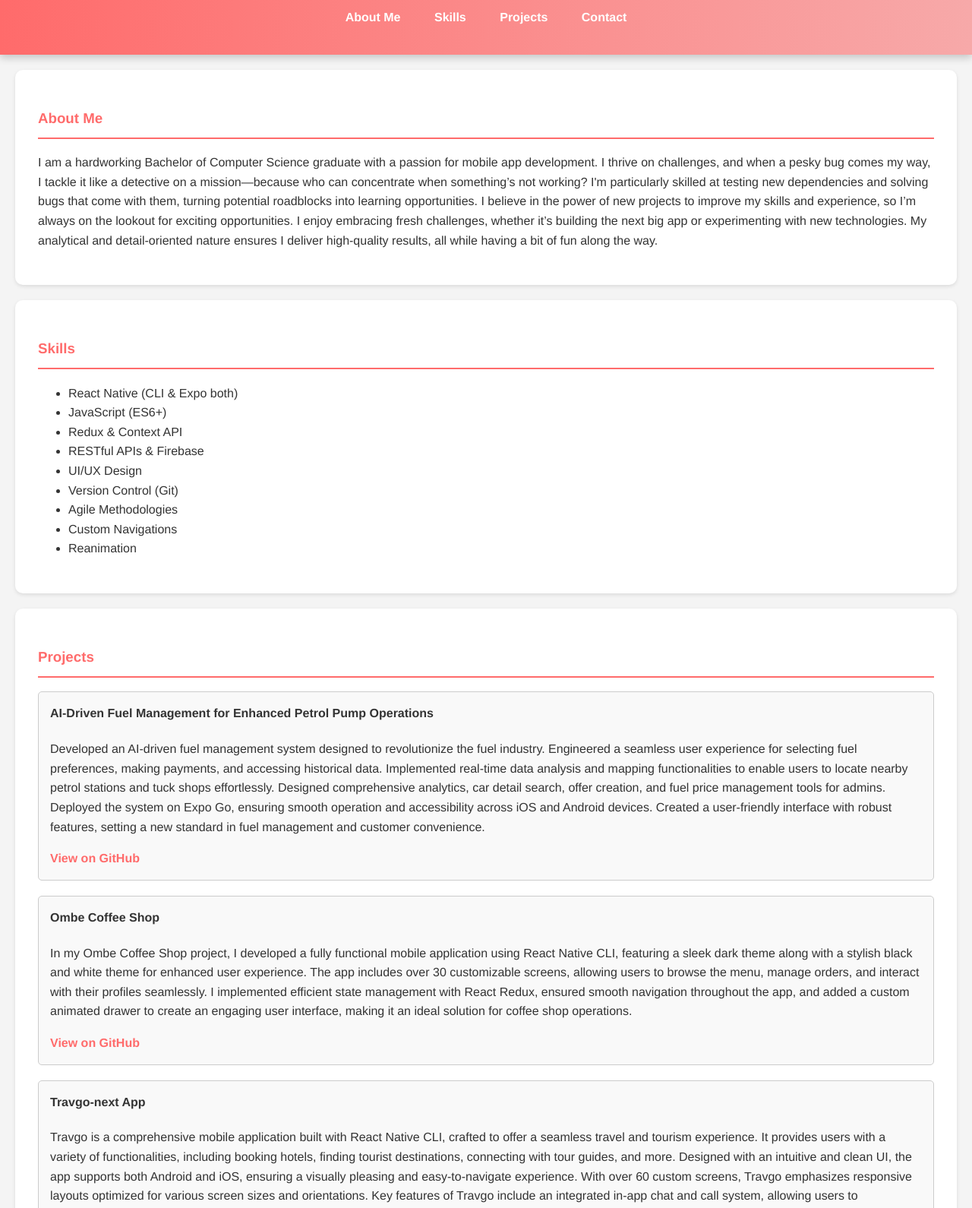
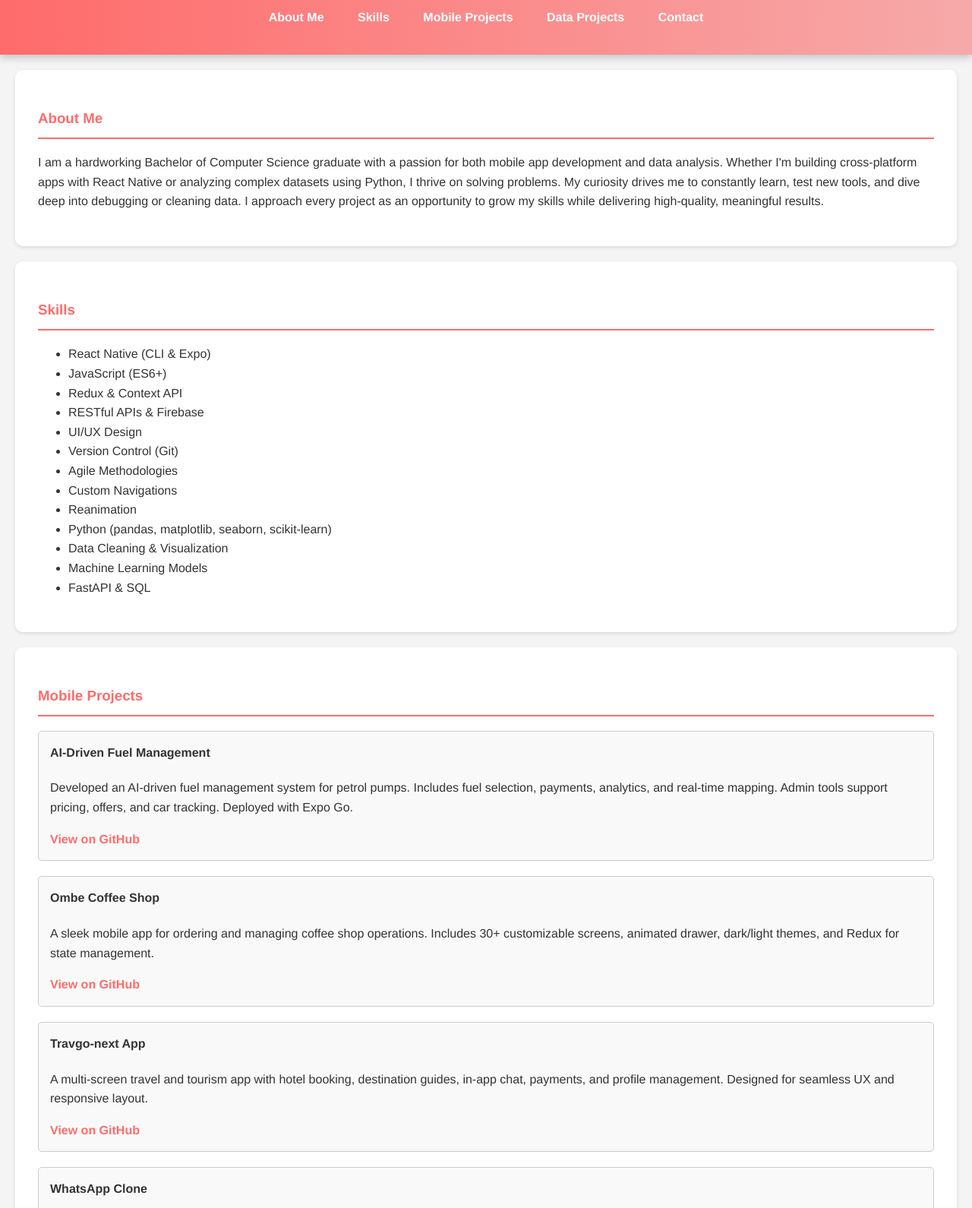
Before and after one commit to Aishaamalik/my-portfolio, a plain HTML site: page index.html in a window 1280 px wide. Shown: the part 160-1750 px from the top of the page at 76% size. Drawn offline with Linux system fonts and the light colour scheme.

Commit message:
Update index.html

```diff
--- a/index.html
+++ b/index.html
@@ -4,19 +4,20 @@
 <head>
     <meta charset="UTF-8">
     <meta name="viewport" content="width=device-width, initial-scale=1.0">
-    <title>Ayesha Malik | React Native Developer</title>
+    <title>Ayesha Malik | React Native & Data Analyst</title>
     <link rel="stylesheet" href="styles.css">
 </head>
 
 <body>
     <header>
         <h1>Ayesha Malik</h1>
-        <h2>React Native Developer | BCS Graduate</h2>
+        <h2>React Native Developer | Data Analyst | BCS Graduate</h2>
         <nav>
             <ul>
                 <li><a href="#about">About Me</a></li>
                 <li><a href="#skills">Skills</a></li>
-                <li><a href="#projects">Projects</a></li>
+                <li><a href="#projects">Mobile Projects</a></li>
+                <li><a href="#data-projects">Data Projects</a></li>
                 <li><a href="#contact">Contact</a></li>
             </ul>
         </nav>
@@ -25,20 +26,17 @@
     <section id="about">
         <h3>About Me</h3>
         <p>
-            I am a hardworking Bachelor of Computer Science graduate with a passion for mobile app development. I thrive
-            on challenges, and when a pesky bug comes my way, I tackle it like a detective on a mission—because who can
-            concentrate when something’s not working? I'm particularly skilled at testing new dependencies and solving
-            bugs that come with them, turning potential roadblocks into learning opportunities. I believe in the power
-            of new projects to improve my skills and experience, so I’m always on the lookout for exciting
-            opportunities. I enjoy embracing fresh challenges, whether it’s building the next big app or experimenting
-            with new technologies. My analytical and detail-oriented nature ensures I deliver high-quality results, all
-            while having a bit of fun along the way. </p>
+            I am a hardworking Bachelor of Computer Science graduate with a passion for both mobile app development and data analysis.
+            Whether I'm building cross-platform apps with React Native or analyzing complex datasets using Python, I thrive on solving problems.
+            My curiosity drives me to constantly learn, test new tools, and dive deep into debugging or cleaning data.
+            I approach every project as an opportunity to grow my skills while delivering high-quality, meaningful results.
+        </p>
     </section>
 
     <section id="skills">
         <h3>Skills</h3>
         <ul>
-            <li>React Native (CLI & Expo both)</li>
+            <li>React Native (CLI & Expo)</li>
             <li>JavaScript (ES6+)</li>
             <li>Redux & Context API</li>
             <li>RESTful APIs & Firebase</li>
@@ -47,62 +45,72 @@
             <li>Agile Methodologies</li>
             <li>Custom Navigations</li>
             <li>Reanimation</li>
-
-
+            <li>Python (pandas, matplotlib, seaborn, scikit-learn)</li>
+            <li>Data Cleaning & Visualization</li>
+            <li>Machine Learning Models</li>
+            <li>FastAPI & SQL</li>
         </ul>
     </section>
 
     <section id="projects">
-        <h3>Projects</h3>
+        <h3>Mobile Projects</h3>
+
         <div class="project">
-            <h4>AI-Driven Fuel Management for
-                Enhanced Petrol Pump Operations</h4>
-            <p>Developed an AI-driven fuel management system designed to
-                revolutionize the fuel industry. Engineered a seamless user
-                experience for selecting fuel preferences, making payments, and
-                accessing historical data. Implemented real-time data analysis and
-                mapping functionalities to enable users to locate nearby petrol
-                stations and tuck shops effortlessly. Designed comprehensive
-                analytics, car detail search, offer creation, and fuel price management
-                tools for admins. Deployed the system on Expo Go, ensuring smooth
-                operation and accessibility across iOS and Android devices. Created
-                a user-friendly interface with robust features, setting a new standard
-                in fuel management and customer convenience.</p>
+            <h4>AI-Driven Fuel Management</h4>
+            <p>Developed an AI-driven fuel management system for petrol pumps. Includes fuel selection, payments, analytics, and real-time mapping. Admin tools support pricing, offers, and car tracking. Deployed with Expo Go.</p>
             <a href="https://github.com/Aishaamalik/FYP" target="_blank">View on GitHub</a>
         </div>
+
         <div class="project">
             <h4>Ombe Coffee Shop</h4>
-            <p>In my Ombe Coffee Shop project, I developed a fully functional mobile application using React Native CLI,
-                featuring a sleek dark theme along with a stylish black and white theme for enhanced user experience.
-                The app includes over 30 customizable screens, allowing users to browse the menu, manage orders, and
-                interact with their profiles seamlessly. I implemented efficient state management with React Redux,
-                ensured smooth navigation throughout the app, and added a custom animated drawer to create an engaging
-                user interface, making it an ideal solution for coffee shop operations.</p>
+            <p>A sleek mobile app for ordering and managing coffee shop operations. Includes 30+ customizable screens, animated drawer, dark/light themes, and Redux for state management.</p>
             <a href="https://github.com/Aishaamalik/Food_Ordering" target="_blank">View on GitHub</a>
         </div>
 
         <div class="project">
             <h4>Travgo-next App</h4>
-            <p>Travgo is a comprehensive mobile application built with React Native CLI, crafted to offer a seamless
-                travel and tourism experience. It provides users with a variety of functionalities, including booking
-                hotels, finding tourist destinations, connecting with tour guides, and more. Designed with an intuitive
-                and clean UI, the app supports both Android and iOS, ensuring a visually pleasing and easy-to-navigate
-                experience. With over 60 custom screens, Travgo emphasizes responsive layouts optimized for various
-                screen sizes and orientations.
-
-                Key features of Travgo include an integrated in-app chat and call system, allowing users to communicate
-                directly with guides or hotel representatives via messaging, audio, or video. It also incorporates
-                secure payment options, making transactions smooth and safe. For a personalized experience, users can
-                toggle between dark and light themes. The app’s multi-screen support is structured for efficient
-                navigation, allowing travelers to browse popular destinations, find deals, manage profiles, and check
-                booking history with ease.</p>
+            <p>A multi-screen travel and tourism app with hotel booking, destination guides, in-app chat, payments, and profile management. Designed for seamless UX and responsive layout.</p>
             <a href="https://github.com/Aishaamalik/vercelapp" target="_blank">View on GitHub</a>
         </div>
 
         <div class="project">
-            <h4>WhatsApp clone</h4>
-            <p>This WhatsApp clone is a feature-rich messaging app built with React Native CLI and powered by Firebase to deliver real-time messaging and media sharing. The app uses the react-native-gifted-chat library to create a seamless and interactive chat interface that replicates the look and feel of WhatsApp. With Firebase integration, users can securely send and receive text messages, as well as media files like images, documents, and audio files, all in real time. The app’s UI includes customizable chat bubbles, user avatars, and timestamps, which together enhance the chat experience by giving it a polished, familiar appearance. Additionally, the audio messaging feature allows users to record and send voice notes, making the app versatile for different communication preferences. Overall, this WhatsApp clone combines the powerful features of React Native and Firebase to deliver a robust, scalable messaging solution.</p>
+            <h4>WhatsApp Clone</h4>
+            <p>Real-time messaging app using Firebase and react-native-gifted-chat. Supports media sharing, audio notes, customizable UI, and real-time sync across devices.</p>
             <a href="https://github.com/Aishaamalik/Chat-App" target="_blank">View on GitHub</a>
+        </div>
+    </section>
+
+    <section id="data-projects">
+        <h3>Data Analysis Projects</h3>
+
+        <div class="project">
+            <h4>Mental Health in Tech</h4>
+            <p>Analyzed workplace survey data to explore attitudes, family history, and treatment patterns. Used Spearman correlation, logistic regression, and decision trees to assess help-seeking behavior. Visualized findings using heatmaps and confusion matrices.</p>
+        </div>
+
+        <div class="project">
+            <h4>Freelance Market Insights</h4>
+            <p>Explored job data from freelance platforms to uncover trends in job type, earnings, and duration. Identified patterns in earnings distribution and advised freelancers, clients, and platform managers through actionable insights.</p>
+        </div>
+
+        <div class="project">
+            <h4>E-Commerce Product Return Prediction</h4>
+            <p>Built machine learning models (Logistic Regression, XGBoost, Random Forest) to predict product return likelihood. Feature engineering, correlation reduction, and hyperparameter tuning improved model performance. Key factors: price, discount, category, and user age.</p>
+        </div>
+
+        <div class="project">
+            <h4>Insurance Fraud Detection</h4>
+            <p>Developed a LightGBM-based model to detect fraudulent insurance claims in imbalanced data. Achieved ~75% accuracy and 0.82 ROC-AUC. Tuned thresholds and applied stratified sampling to improve fraud recall.</p>
+        </div>
+
+        <div class="project">
+            <h4>Climate Change Data Analysis</h4>
+            <p>Analyzed global climate indicators across countries. Engineered time-based features, normalized data, and applied multiple models (Random Forest, XGBoost, SVR, etc.) to predict emissions and temperature trends. Insights guided feature importance and environmental analysis.</p>
+        </div>
+
+        <div class="project">
+            <h4>Crypto Portfolio Tracker (Web App)</h4>
+            <p>Full-stack app using React.js and FastAPI. Tracks crypto investments, forecasts prices using Prophet, and syncs with wallets. Features live updates via WebSocket, Binance API integration, and real-time graphing using Recharts/Chart.js.</p>
         </div>
     </section>
 
```
